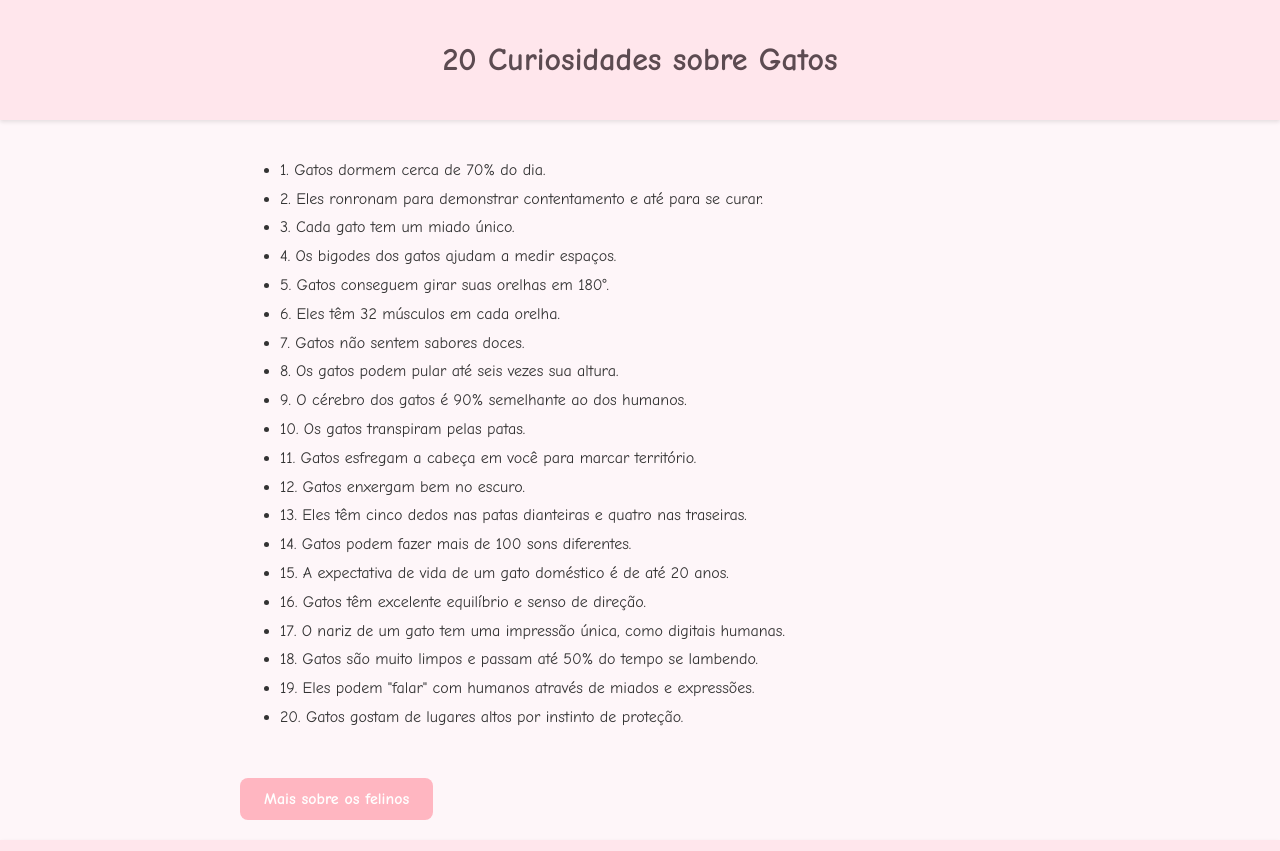
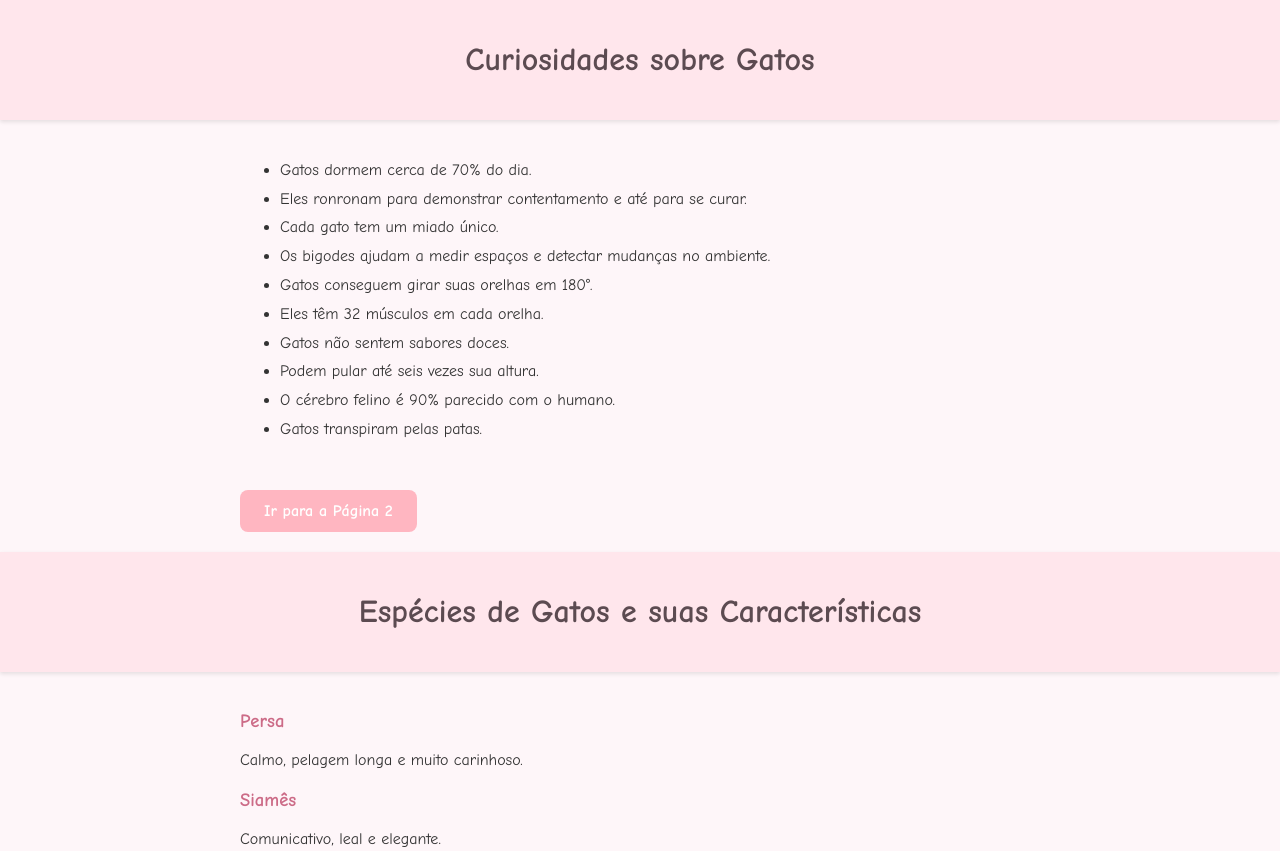
Before and after one commit to pedrox10mc/curiosidades-dos-felinos, a plain HTML site: page index.html in a window 1280 px wide. Shown: the top 851 px of the page. Drawn offline with Linux system fonts and the light colour scheme.

Commit message:
Update index.html

```diff
--- a/index.html
+++ b/index.html
@@ -1,4 +1,4 @@
-<!-- index.html -->
+<!-- pagina1.html -->
 <!DOCTYPE html>
 <html lang="pt-BR">
 <head>
@@ -46,37 +46,27 @@
 </head>
 <body>
   <header>
-    <h1>20 Curiosidades sobre Gatos</h1>
+    <h1>Curiosidades sobre Gatos</h1>
   </header>
   <main>
     <ul>
-      <li>1. Gatos dormem cerca de 70% do dia.</li>
-      <li>2. Eles ronronam para demonstrar contentamento e até para se curar.</li>
-      <li>3. Cada gato tem um miado único.</li>
-      <li>4. Os bigodes dos gatos ajudam a medir espaços.</li>
-      <li>5. Gatos conseguem girar suas orelhas em 180°.</li>
-      <li>6. Eles têm 32 músculos em cada orelha.</li>
-      <li>7. Gatos não sentem sabores doces.</li>
-      <li>8. Os gatos podem pular até seis vezes sua altura.</li>
-      <li>9. O cérebro dos gatos é 90% semelhante ao dos humanos.</li>
-      <li>10. Os gatos transpiram pelas patas.</li>
-      <li>11. Gatos esfregam a cabeça em você para marcar território.</li>
-      <li>12. Gatos enxergam bem no escuro.</li>
-      <li>13. Eles têm cinco dedos nas patas dianteiras e quatro nas traseiras.</li>
-      <li>14. Gatos podem fazer mais de 100 sons diferentes.</li>
-      <li>15. A expectativa de vida de um gato doméstico é de até 20 anos.</li>
-      <li>16. Gatos têm excelente equilíbrio e senso de direção.</li>
-      <li>17. O nariz de um gato tem uma impressão única, como digitais humanas.</li>
-      <li>18. Gatos são muito limpos e passam até 50% do tempo se lambendo.</li>
-      <li>19. Eles podem "falar" com humanos através de miados e expressões.</li>
-      <li>20. Gatos gostam de lugares altos por instinto de proteção.</li>
+      <li>Gatos dormem cerca de 70% do dia.</li>
+      <li>Eles ronronam para demonstrar contentamento e até para se curar.</li>
+      <li>Cada gato tem um miado único.</li>
+      <li>Os bigodes ajudam a medir espaços e detectar mudanças no ambiente.</li>
+      <li>Gatos conseguem girar suas orelhas em 180°.</li>
+      <li>Eles têm 32 músculos em cada orelha.</li>
+      <li>Gatos não sentem sabores doces.</li>
+      <li>Podem pular até seis vezes sua altura.</li>
+      <li>O cérebro felino é 90% parecido com o humano.</li>
+      <li>Gatos transpiram pelas patas.</li>
     </ul>
-    <a class="button" href="felinos.html">Mais sobre os felinos</a>
+    <a class="button" href="pagina2.html">Ir para a Página 2</a>
   </main>
 </body>
 </html>
 
-<!-- felinos.html -->
+<!-- pagina2.html -->
 <!DOCTYPE html>
 <html lang="pt-BR">
 <head>
```
